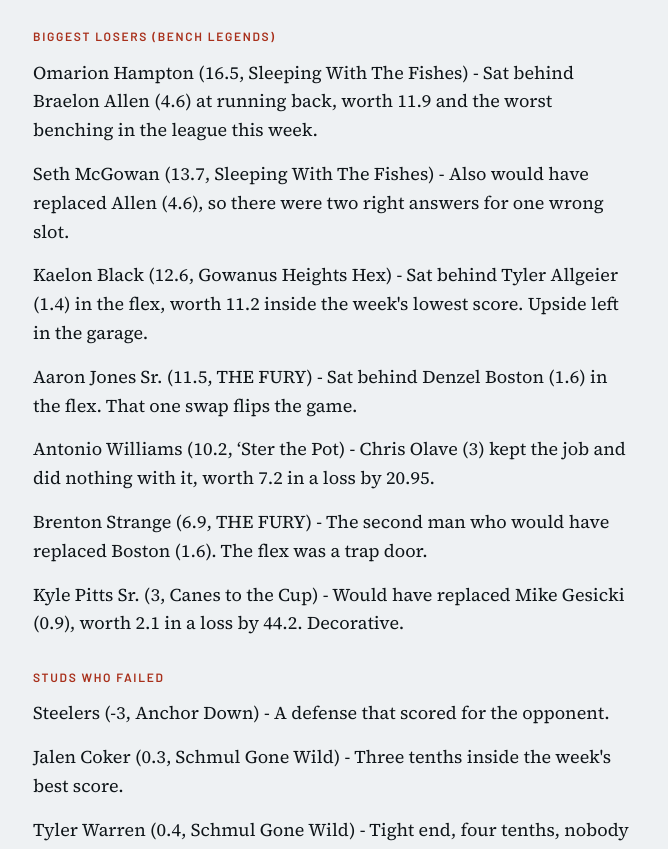
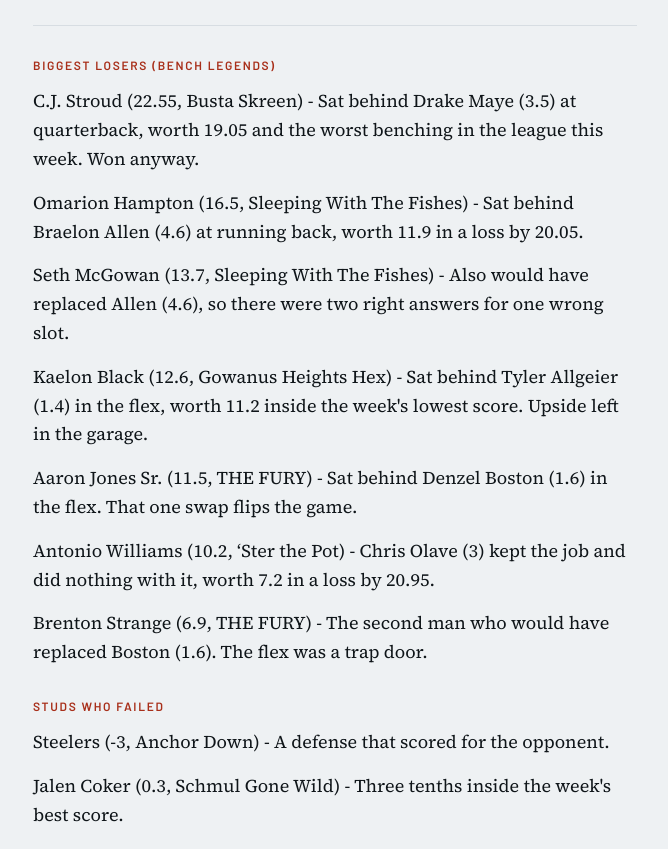
Before and after one commit to tfadp/fantasy-recap, a browser extension: page docs/drafts/yahoo-2026-wk10-8e1c7bf9f153.html in a window 1280 px wide. Shown: the part 1951-2800 px from the top of the page, without its empty margins (305-973 px from the left). Drawn offline with nearby package versions, Linux system fonts and the light colour scheme.

Commit message:
Yahoo week 10: wider opener, Stroud benching restored
Co-Authored-By: Claude Opus 5.5 <noreply@anthropic.com>

```diff
--- a/docs/drafts/yahoo-2026-wk10-8e1c7bf9f153.html
+++ b/docs/drafts/yahoo-2026-wk10-8e1c7bf9f153.html
@@ -131,7 +131,7 @@ footer{margin-top:22px;font-family:var(--data);font-size:11px;color:var(--dim);
 <h1>Week 10 Recap - Bring It On</h1>
 <div class="dateline">Tuesday, November 17</div>
 </header>
-<div class="column"><p>LT Bavaros is 2–8 and just dropped 118.15 on the team that was sitting first in the league, which is a man on death row winning the lottery. ‘Ster the Pot scored 97.2 and got mugged by the worst record in the building. Schmul Gone Wild hung 137.3 on Krispy, a new high over the ten weeks on record, and benched Cam Ward (21.45) out of pure cruelty. Christian McCaffrey went for 42.3 for THE FURY, which lost by 0.45 - the most expensive 42 points anyone will score this year. Busta Skreen sat C.J. Stroud (22.55) for Drake Maye (3.5) and won anyway, falling down the stairs and landing in a parking spot. Gowanus Heights Hex is 6–4 and scored 67.3, last of fourteen. A playoff team playing like a bye week.</p>
+<div class="column"><p>The commish is 2–8 and just dropped 118.15 on ‘Ster the Pot, the team sitting first in the league, which is a man on death row winning the lottery. That handed first place to Ass in a Box, which put 125.35 on Canes to the Cup and sent them to a fourth straight loss. Schmul Gone Wild hung 137.3 on Krispy, the week&#x27;s high, and benched Cam Ward (21.45) out of pure cruelty. Christian McCaffrey went for 42.3 for THE FURY, which lost to Anchor Down by 0.45 - the most expensive 42 points anyone will score this year. Busta Skreen started Drake Maye (3.5) over C.J. Stroud (22.55) and still beat Gowanus Heights Hex, which scored 67.3, last of fourteen, a playoff team playing like a bye week. Dan made it three straight, beating 1.21 Gigawatts by 7.2 while Joe Burrow threw for 37.25 on the other side.</p>
 <p class="section">Match Summaries</p>
 <p>Philly Special (96.55) def. 1.21 Gigawatts (89.35)</p>
 <p>Burrow, alone. Chuba Hubbard (29.2) and Bhayshul Tuten (17.3) did the work and never looked back. Joe Burrow threw for 37.25 and the other eight starters produced a perfect lineup that still came up 7.2 short; both now 5–5, Philly Special on three straight wins, 1.21 Gigawatts on two straight losses.</p>
@@ -149,13 +149,13 @@ footer{margin-top:22px;font-family:var(--data);font-size:11px;color:var(--dim);
 <p>Biggest beating of the week. Jahmyr Gibbs (37.2) and Emmett Johnson (29.1) built a new high of 137.3, the best score in the league since Philly Special&#x27;s 140.7 in week 8. Trevor Lawrence threw for 30.3 and Krispy ran a 100% efficient lineup into a 54.3-point loss, which leaves nothing in the app to blame; Schmul Gone Wild is 6–4 on three straight wins, Krispy is 4–6.</p>
 <hr>
 <p class="section">Biggest Losers (Bench Legends)</p>
-<p>Omarion Hampton (16.5, Sleeping With The Fishes) - Sat behind Braelon Allen (4.6) at running back, worth 11.9 and the worst benching in the league this week.</p>
+<p>C.J. Stroud (22.55, Busta Skreen) - Sat behind Drake Maye (3.5) at quarterback, worth 19.05 and the worst benching in the league this week. Won anyway.</p>
+<p>Omarion Hampton (16.5, Sleeping With The Fishes) - Sat behind Braelon Allen (4.6) at running back, worth 11.9 in a loss by 20.05.</p>
 <p>Seth McGowan (13.7, Sleeping With The Fishes) - Also would have replaced Allen (4.6), so there were two right answers for one wrong slot.</p>
 <p>Kaelon Black (12.6, Gowanus Heights Hex) - Sat behind Tyler Allgeier (1.4) in the flex, worth 11.2 inside the week&#x27;s lowest score. Upside left in the garage.</p>
 <p>Aaron Jones Sr. (11.5, THE FURY) - Sat behind Denzel Boston (1.6) in the flex. That one swap flips the game.</p>
 <p>Antonio Williams (10.2, ‘Ster the Pot) - Chris Olave (3) kept the job and did nothing with it, worth 7.2 in a loss by 20.95.</p>
 <p>Brenton Strange (6.9, THE FURY) - The second man who would have replaced Boston (1.6). The flex was a trap door.</p>
-<p>Kyle Pitts Sr. (3, Canes to the Cup) - Would have replaced Mike Gesicki (0.9), worth 2.1 in a loss by 44.2. Decorative.</p>
 <p class="section">Studs Who Failed</p>
 <p>Steelers (-3, Anchor Down) - A defense that scored for the opponent.</p>
 <p>Jalen Coker (0.3, Schmul Gone Wild) - Three tenths inside the week&#x27;s best score.</p>
```
Also changed, not shown: 1 other file.
